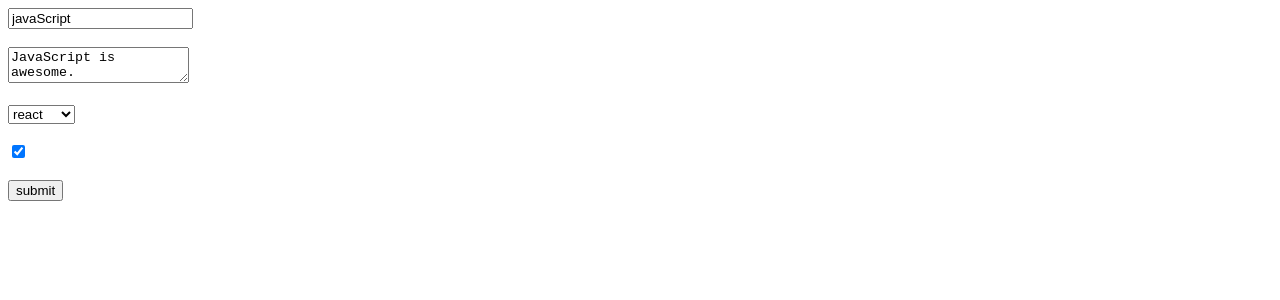
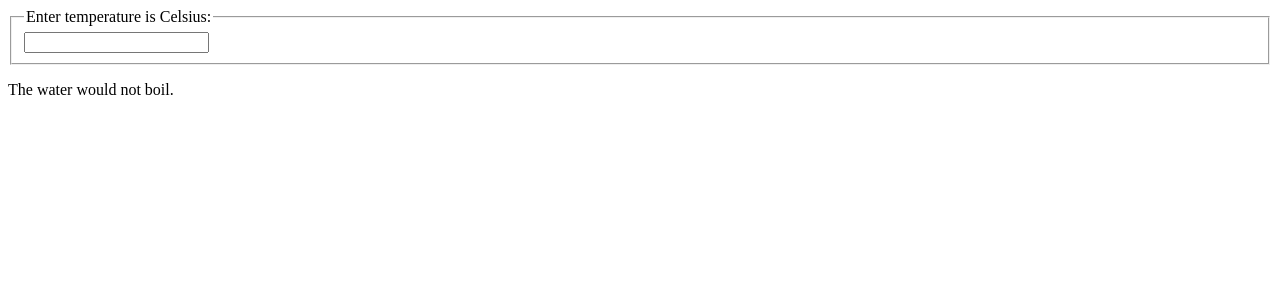
Before and after one commit to Ashik-2000/React, a React (Vite) app in the folder ForTutorial/: page / in a window 1280 px wide. Shown: the top 300 px of the page. Built offline with nearby package versions, Linux system fonts and the light colour scheme.

Commit message:
temparatureVerdict

```diff
--- a/ForTutorial/src/App.jsx
+++ b/ForTutorial/src/App.jsx
@@ -1,10 +1,10 @@
 import React from "react";
-import Form from "./components/form";
+import Calculator from "./components/Calculator";
 
 function App() {
     return (
         <div>
-            <Form />
+            <Calculator />
         </div>
     );
 }
--- /dev/null
+++ b/ForTutorial/src/components/BoillingVerdict.jsx
@@ -0,0 +1,7 @@
+export default function BoillongVerdict({ celsius = 0 }) {
+    if (celsius >= 100) {
+        return <p>The water would boil.</p>;
+    } else {
+        return <p>The water would not boil.</p>;
+    }
+}
--- /dev/null
+++ b/ForTutorial/src/components/Calculator.jsx
@@ -0,0 +1,29 @@
+import React from "react";
+import BoillingVerdict from "./BoillingVerdict";
+
+export default class Calculator extends React.Component {
+    state = {
+        temperature: "",
+    };
+    onTemperatureChange = (event) => {
+        this.setState({
+            temperature: event.target.value,
+        });
+    };
+    render() {
+        const { temperature } = this.state;
+        return (
+            <>
+                <fieldset>
+                    <legend>Enter temperature is Celsius:</legend>
+                    <input
+                        type="text"
+                        value={temperature}
+                        onChange={this.onTemperatureChange}
+                    />
+                </fieldset>
+                <BoillingVerdict celsius={parseFloat(temperature)} />
+            </>
+        );
+    }
+}
```
Also changed, not shown: ForTutorial/src/components/Form.jsx (+8 -3 lines).
